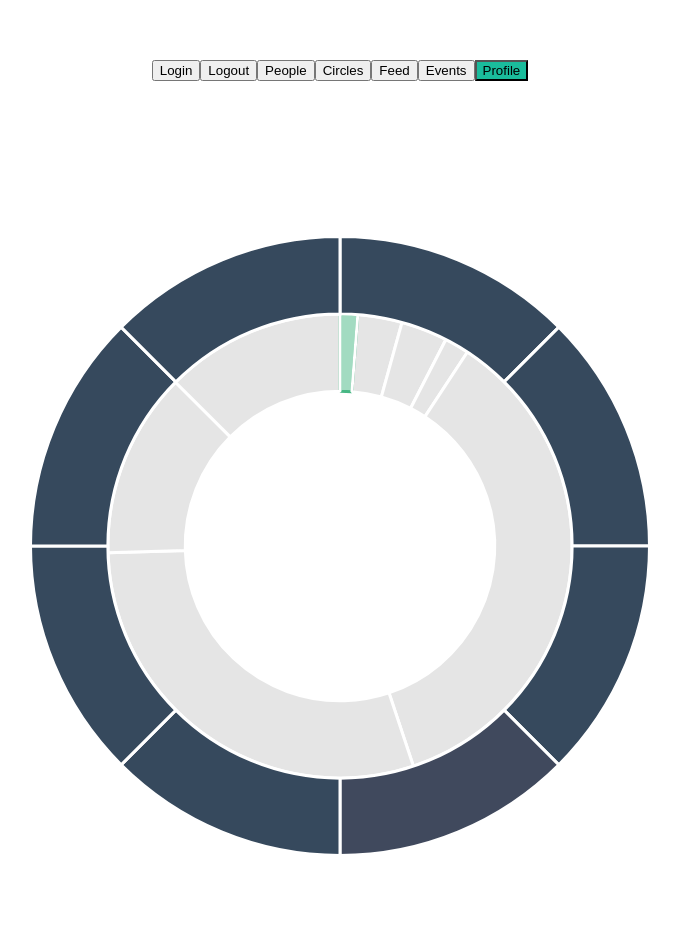
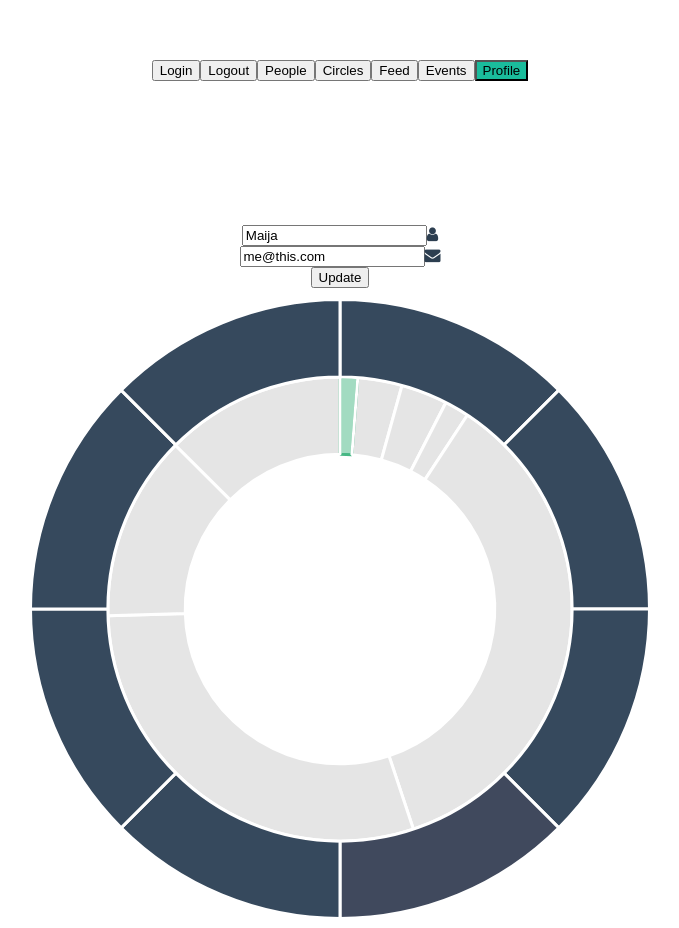
Before and after one commit to MGrudule/Knock, a Vue app: page /profile in a window 1280 px wide. Shown: the whole page, without its empty margins (300-979 px from the left). Before the commit the page ends 865 px from the top, so only its background shows below. Built offline with nearby package versions, Linux system fonts and the light colour scheme.

Commit message:
[W8] Profile

```diff
--- a/src/views/Profile.vue
+++ b/src/views/Profile.vue
@@ -3,7 +3,22 @@
   <div class="page">
 
    <h1>{{ msg }}</h1>
+   <form class="edit input-group col-md-offset-4 col-md-4" @submit.prevent="updateUser(user)">
+
+              <div class="input input-with-icon full-width ">
+                  <input class="input" type="text" v-model="user.name">
+                  <i class="input-icon fa fa-user"></i>
+              </div>
+              <div class="input input-with-icon full-width ">
+                    <input type="email" v-model="user.email">
+                    <i class="input-icon fa fa-envelope"></i>
+               </div>
+
+                    <button class="button" type="submit">Update</button>
+    </form>
+    <div class="col-md-offset-2 col-md-8">
 <canvas id="planet-chart"></canvas>
+</div>
   </div>
 
 </template>
@@ -16,7 +31,8 @@ export default {
   data () {
     return {
       msg: 'Profile page',
-      planetChartData
+      planetChartData,
+      user: { name: "Maija", email: "me@this.com"}
     }
   },
   mounted() {
```
